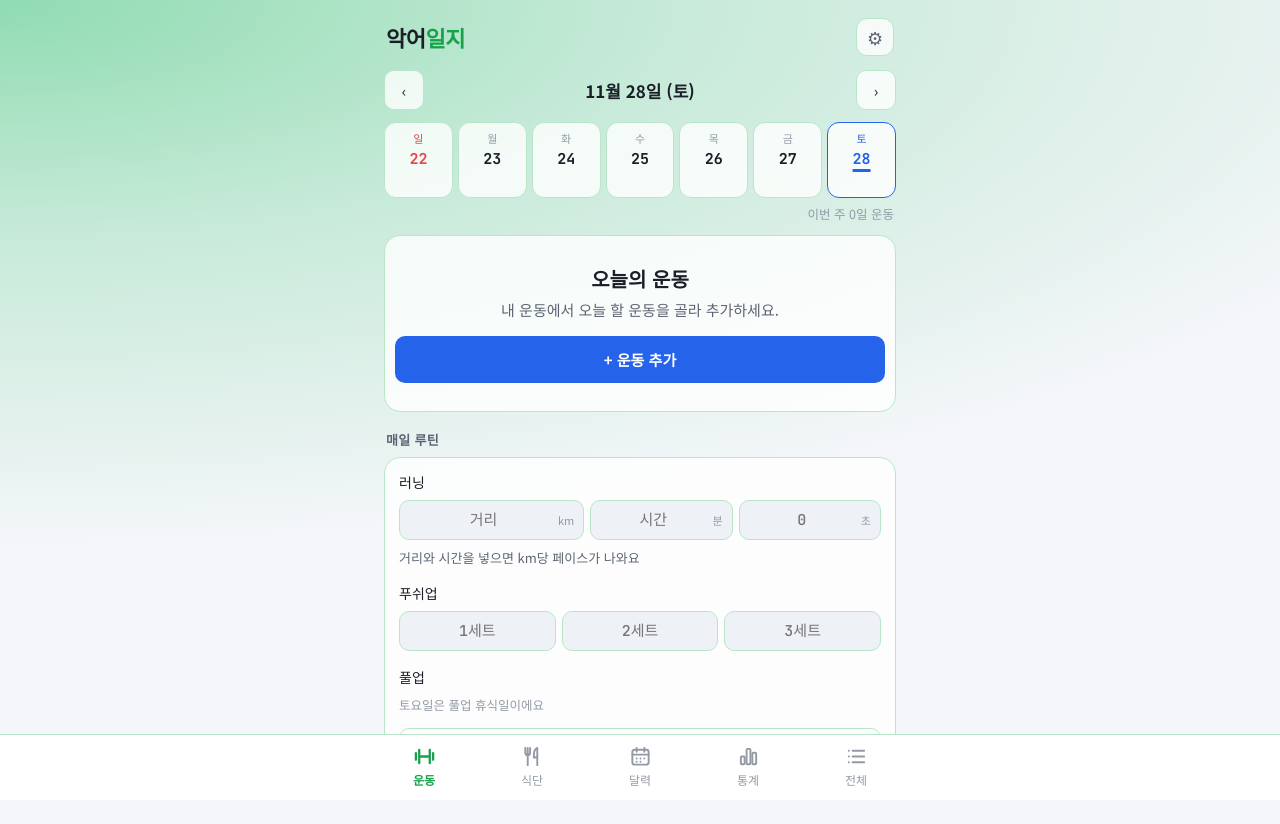
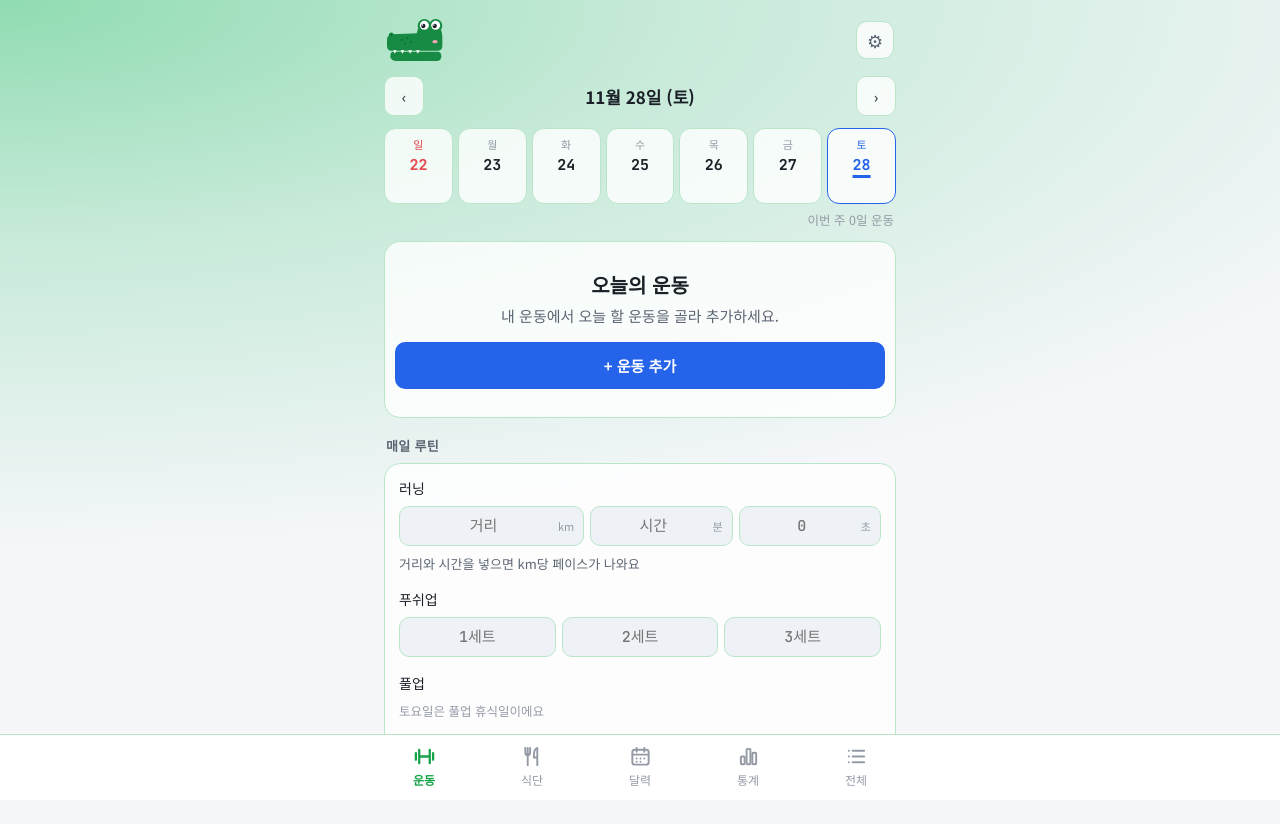
Before and after one commit to compopoo/mido, a plain HTML site: page index.html in a window 1280 px wide. Drawn offline with Linux system fonts and the light colour scheme.

Commit message:
상단 제목 텍스트 대신 악어 아이콘
Co-Authored-By: Claude Opus 5.5 <noreply@anthropic.com>
Claude-Session: https://claude.ai/code/session_01RWE3yuQaBDvGzczAaa8CdR

```diff
--- a/index.html
+++ b/index.html
@@ -35,6 +35,7 @@
   .gear .rdot{position:absolute;top:5px;right:5px;width:8px;height:8px;border-radius:50%;background:var(--bad)}
   header{display:flex;align-items:center;justify-content:space-between;margin:4px 2px 14px}
   .brand{font-weight:900;font-size:22px;letter-spacing:-.5px;position:relative;z-index:0}
+  .brand .logo{height:44px;width:auto;display:block}
   .brand span{color:var(--tc,var(--acc));transition:color .25s}
   .sync{font-size:12px;color:var(--dim)}
   .sync.ok{color:var(--ok)} .sync.err{color:var(--bad)}
@@ -254,7 +255,7 @@
 <div class="deco" aria-hidden="true"></div>
 <div class="app">
   <header>
-    <div class="brand">악어<span>일지</span></div>
+    <div class="brand" role="img" aria-label="악어일지"><svg viewBox="86 104 344 264" class="logo"><path d="M122 306 H396 Q418 306 418 334 Q418 362 390 362 H152 Q112 362 112 334 Q112 312 122 306Z" fill="#178a44"/><path d="M92 236 Q92 204 128 202 L270 196 Q282 132 344 132 Q420 132 424 214 L424 270 Q424 300 394 300 H120 Q92 300 92 270Z" fill="#178a44"/><g fill="#fff"><path d="M128 298 l11 20 l11 -20z"/><path d="M174 298 l11 20 l11 -20z"/><path d="M220 298 l11 20 l11 -20z"/><path d="M266 298 l11 20 l11 -20z"/></g><circle cx="118" cy="206" r="15" fill="#178a44"/><circle cx="118" cy="206" r="4.5" fill="#0a4422"/><g fill="#11713a"><circle cx="180" cy="236" r="7"/><circle cx="214" cy="226" r="7"/><circle cx="200" cy="258" r="6"/><circle cx="236" cy="250" r="6"/></g><circle cx="316" cy="150" r="40" fill="#178a44"/><circle cx="384" cy="150" r="40" fill="#178a44"/>  <circle cx="316" cy="148" r="27" fill="#fff"/><circle cx="384" cy="148" r="27" fill="#fff"/>  <circle cx="310" cy="152" r="13" fill="#1b1f27"/><circle cx="378" cy="152" r="13" fill="#1b1f27"/>  <circle cx="305" cy="146" r="4.5" fill="#fff"/><circle cx="373" cy="146" r="4.5" fill="#fff"/><ellipse cx="380" cy="246" rx="16" ry="10" fill="#f6a5b2"/></svg></div>
     <div style="display:flex;align-items:center;gap:10px"><div class="sync" id="sync"></div><button class="gear" id="gear" aria-label="설정">⚙<i class="rdot hidden" id="gdot"></i></button></div>
   </header>
 
--- a/sw.js
+++ b/sw.js
@@ -1,4 +1,4 @@
-const CACHE = 'setlog-v64';
+const CACHE = 'setlog-v65';
 const CORE = ['./', './index.html', './manifest.webmanifest', './icon-192.png', './icon-512.png', './icon-180.png'];
 self.addEventListener('install', e => {
   e.waitUntil(caches.open(CACHE).then(c => c.addAll(CORE)).then(() => self.skipWaiting()));
```
